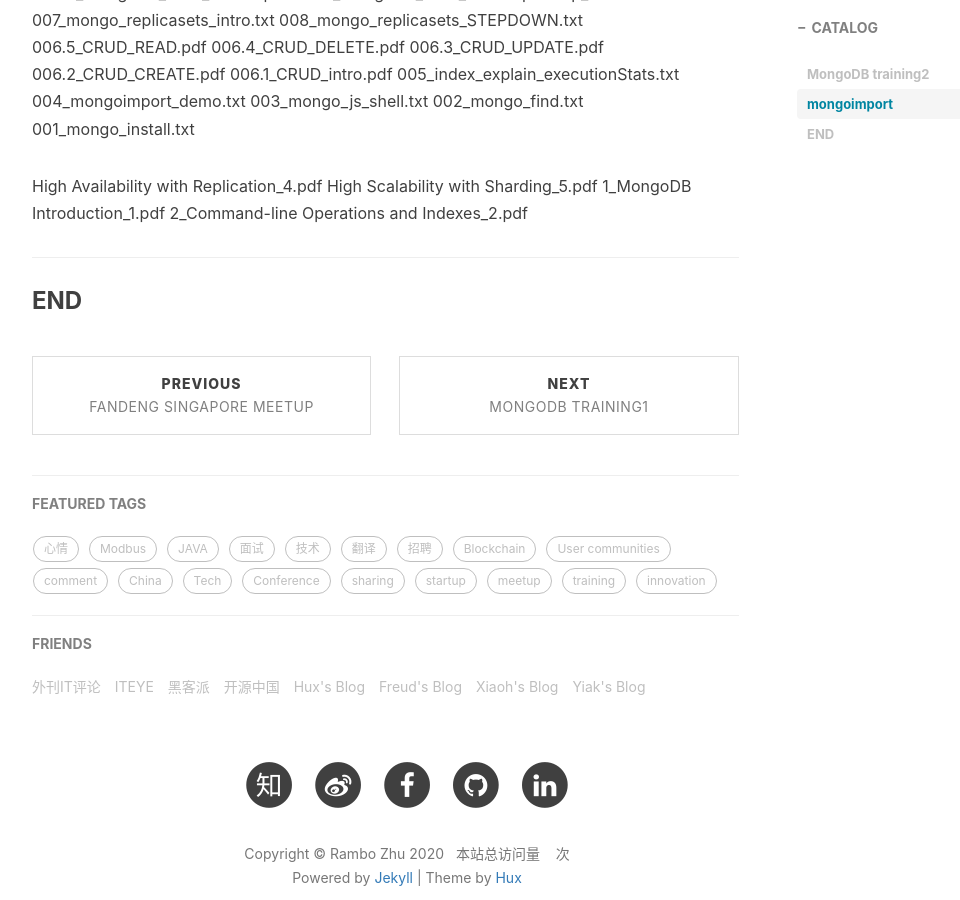
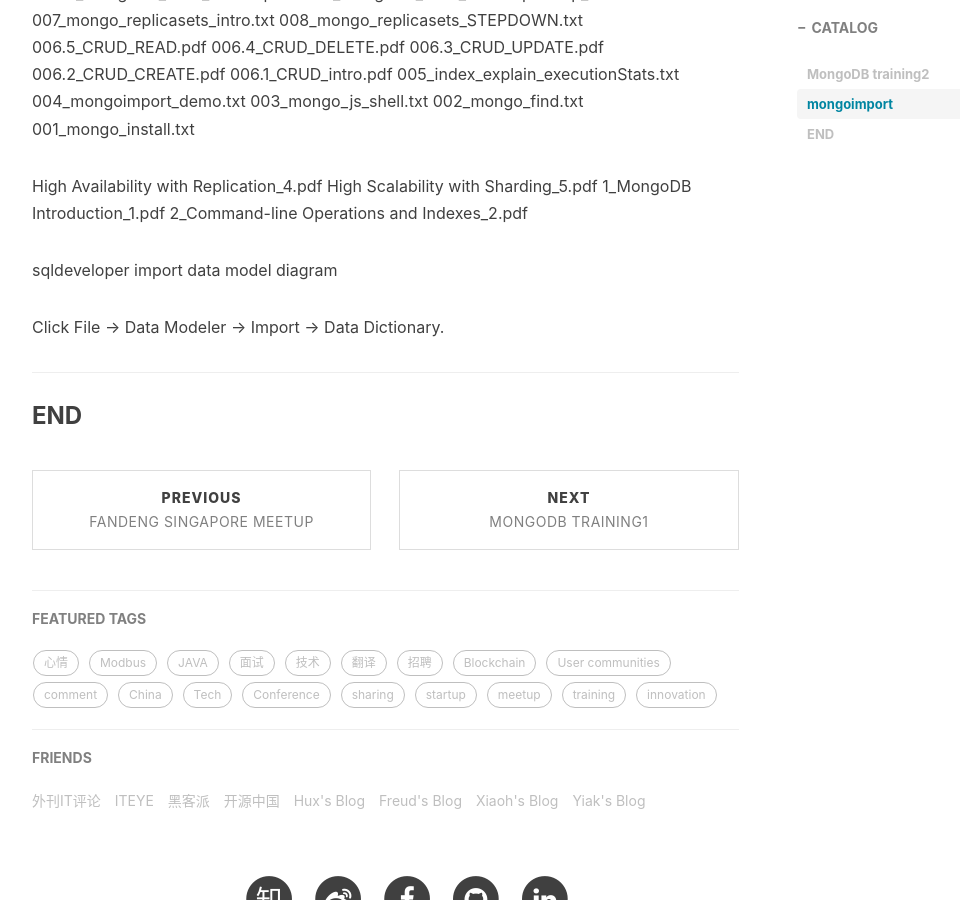
Before and after one commit to freerambo/freerambo.github.io, a Jekyll site: the page built from _posts/2019-02-27-MongoDB-Training2.markdown, in a window 1280 px wide and 900 px high, scrolled down 1779 px. Shown: the whole window, without its empty margins (233-1193 px from the left). Built offline with Jekyll 4.4.1, drawn with Linux system fonts in a browser that asks for light colours; nearby versions of some CDN libraries; comment, search, counter and statistics services are not loaded.

Commit message:
add more writings

```diff
--- a/_posts/2019-02-27-MongoDB-Training2.markdown
+++ b/_posts/2019-02-27-MongoDB-Training2.markdown
@@ -95,6 +95,12 @@ High Scalability with Sharding_5.pdf
 
 
 
+
+sqldeveloper import data model diagram
+
+Click File → Data Modeler → Import → Data Dictionary.
+
+
 ---
 
 ### END
```
